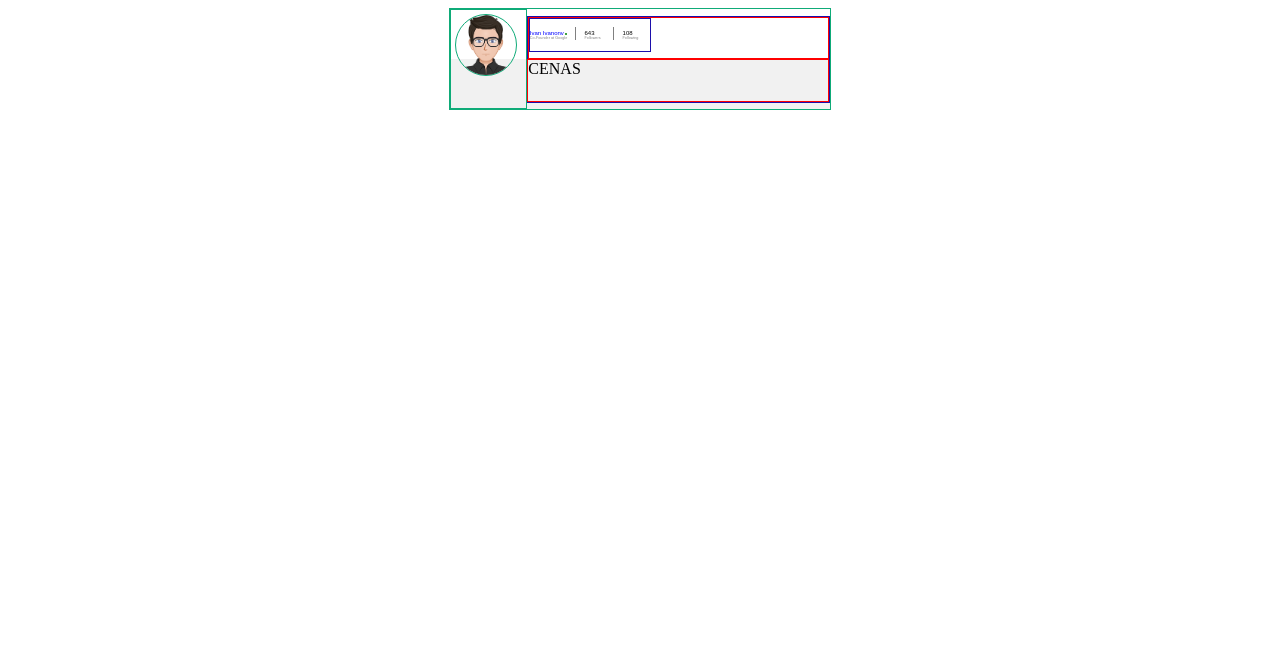
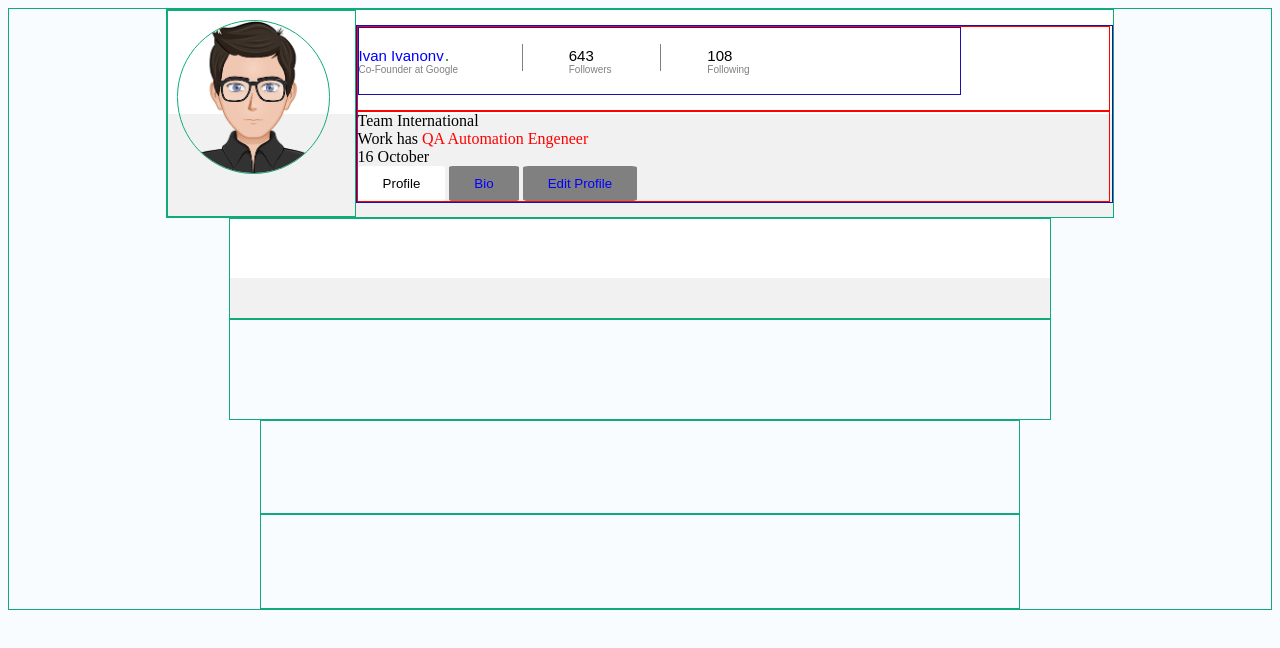
Before and after one commit to Zaupower/HTMLCSS, a plain HTML site: page intdex.html in a window 1280 px wide. Drawn offline with Linux system fonts and the light colour scheme.

Commit message:
add buttons

```diff
--- a/intdex.html
+++ b/intdex.html
@@ -43,11 +43,27 @@
 
                     <div class="item profileinfobottom">
                         <!--<img class="avatar"  src="images/avatar7.png" alt="">-->
-                        CENAS
+                        <span>
+                            <span>Team International </span>
+                            <br>
+                            <span>
+                                Work has <span class="role" style="color: red;" > QA Automation Engeneer</span>
+                            </span>
+                            <br>
+                            <span>16 October</span>
+                            <br>
+                            <button class="button profileb">Profile</button>
+                            <button class="button biob">Bio</button>
+                            <button class="button editProfileb">Edit Profile</button>
+                        </span>
                     </div>
                     <!--<img class="avatar"  src="images/avatar7.png" alt="">-->
                 </div>
             </div>
+            <div class="container2"></div>
+            <div class="container3"></div>
+            <div class="container4"></div>
+            <div class="container4"></div>
         </div>
     </body>
 </html>
--- a/style.css
+++ b/style.css
@@ -1,30 +1,64 @@
-
-.root{
+/*Background rgb(248,252,255)*/
+body {
+  background-color: rgb(248,252,255);
+}
+.root {
+  border: solid 1px #0fab78;
   display: flex;
-  justify-content: center;
+  height: 600px;
   flex-direction: column;
+  flex-wrap: nowrap;
+  justify-content: space-between;
   align-items: center;
 }
 
-.container1{
+.container1 {
   border: solid 1px #0fab78;
-    height: 100px;
-    width: 380px;
+  height: 35%;
+  width: 75%;
   display: flex;
   justify-content: center;
   flex-direction: row;
   align-items: baseline;
-      background: linear-gradient(
-        to bottom,
+  background: linear-gradient(to bottom,
       white 0%,
       white 50%,
-        rgb(241,241,241) 50%,
-        rgb(241,241,241) 100%
-      );
+      rgb(241, 241, 241) 50%,
+      rgb(241, 241, 241) 100%);
 }
 
+/*Caixa de adicinoar comentario*/
+.container2{
+  padding-top: 5%;
+  border: solid 1px #0fab78;
+  height: 6%;
+  width: 65%;
+  display: flex;
 
-    .profilepic{
+  background: linear-gradient(to bottom,
+      white 0%,
+      white 60%,
+      rgb(241, 241, 241) 50%,
+      rgb(241, 241, 241) 100%);
+}
+/*Caixa de main comentario*/
+.container3{
+  padding-top: 5%;
+  border: solid 1px #0fab78;
+  height: 6%;
+  width: 65%;
+  display: flex;
+}
+/*Caixa de resposta comentario*/
+.container4{
+  padding-top: 5%;
+  border: solid 1px #0fab78;
+  height: 5%;
+  width: 60%;
+  display: flex;
+}
+
+.profilepic {
   border: solid 1px #0fab78;
   padding: 1%;
   width: 20%;
@@ -34,14 +68,14 @@
   align-items: baseline;
 }
 
-    .profilepic .avatar{
+.profilepic .avatar {
   width: 90%;
   height: auto;
   border: solid 1px #0fab78;
   border-radius: 50%;
 }
 
-    .profileinfo{
+.profileinfo {
   border: solid 1px #1c0fab;
   height: 85%;
   width: 90%;
@@ -51,10 +85,11 @@
   align-items: baseline;
 
 }
-    .profileinfotop{
+
+.profileinfotop {
   border: solid 1px red;
   align-self: bottom;
-      height: 50%;
+  height: 70%;
   width: 99.5%;
   display: flex;
   align-self: left;
@@ -62,51 +97,82 @@
   align-items: baseline;
 
 }
-    .profileinfobottom{
+
+.profileinfobottom {
   border: solid 1px red;
   align-self: bottom;
-      height: 50%;
+  height: 60%;
   width: 99.5%;
   display: flex;
-      align-self: center;
+}
 
+.button {
+  border: none;
+  padding: 10px 25px;
+  text-align: center;
+  border-radius: 5%;
+  text-decoration: none;
+  display: inline-block;
+}
+
+.profileb {
+  background-color: white; /* Green */
+  border: none;
+  color: black;
+  padding: 10px 25px;
+  text-align: center;
+  text-decoration: none;
+  display: inline-block;
+}
+
+.biob, .editProfileb {
+  background-color: gray; /* Green */
+  border: none;
+  color: blue;
+  padding: 10px 25px;
+  text-align: center;
+  text-decoration: none;
+  display: inline-block;
 }
 
 .footer-texts {
   border: solid 1px #1c0fab;
-      font-size: 1mm;
+  font-size: 10px;
   display: flex;
-      color:blue;
-      width: 40%;
+  color: blue;
+  width: 80%;/*Aumentar caixa de info top*/
   height: 80%;
   font-family: sans-serif;
   align-self: left;
 }
-    .footer-texts > .sp1 {
-      padding-right: 5%;
-      width: 40%;
+
+.footer-texts>.sp1 {
+  width: 27%;
   height: auto;
   position: relative;
   display: flex;
   text-align: left;
-      justify-content: center;
+  justify-content: left;
   align-items: center;
 
 }
 
-    .profileName{
-      font-size: 6px;
+.profileName {
+  font-size: 15px;
   text-align: left;
   color: blue;
 }
-    .bottomLine{
+
+.bottomLine {
+  font-size: 10px;
   color: gray;
 }
 
-    .topLine{
-      font-size: 6px;
+.topLine {
+  font-size: 15px;
   color: black;
 }
+
 .dot {
   height: 2px;
   width: 2px;
@@ -114,8 +180,9 @@
   border-radius: 50%;
   display: inline-block;
 }
-    .footer-texts > .sp2 {
-      width: 40%;
+
+.footer-texts>.sp2 {
+  width: 23%;
   position: relative;
   display: flex;
   text-align: left;
@@ -123,8 +190,8 @@
   align-items: center;
 }
 
-    .footer-texts > .sp3 {
-      width: 40%;
+.footer-texts>.sp3 {
+  width: 23%;
   position: relative;
   display: flex;
   text-align: left;
@@ -132,46 +199,13 @@
   align-items: center;
 }
 
-    .footer-texts > span:not(:last-child)::after {
+.footer-texts>span:not(:last-child)::after {
   content: '';
   position: absolute;
   right: -2px;
   top: 25%;
   width: 1px;
-      height: 40%;/*Change vertical lines size*/
-      background-color:gray;
+  height: 40%;
+  /*Change vertical lines size*/
+  background-color: gray;
 }
-
-
-
-
-
-
-/*
-    .topAItem{
-      margin: auto;
-      border: solid 2px #0fab78;
-    }
-
-    .bottomBItem{
-      width: auto;
-        height: auto;
-      margin: auto;
-      border: solid 2px #0fab78;
-    }
-
-    .avatar {
-        width: 20%;
-        height: auto;
-        border: solid 2px #0fab78;
-    }
-    .profileAvatar {
-        position:fixed;
-        left:15px;
-        top:74px;
-        background-color: white;
-        border-radius: 50%;
-        border: solid 2px #0fab78;
-    }
-
-    */
```
Lines whose indentation alone changed are shown as unchanged.
